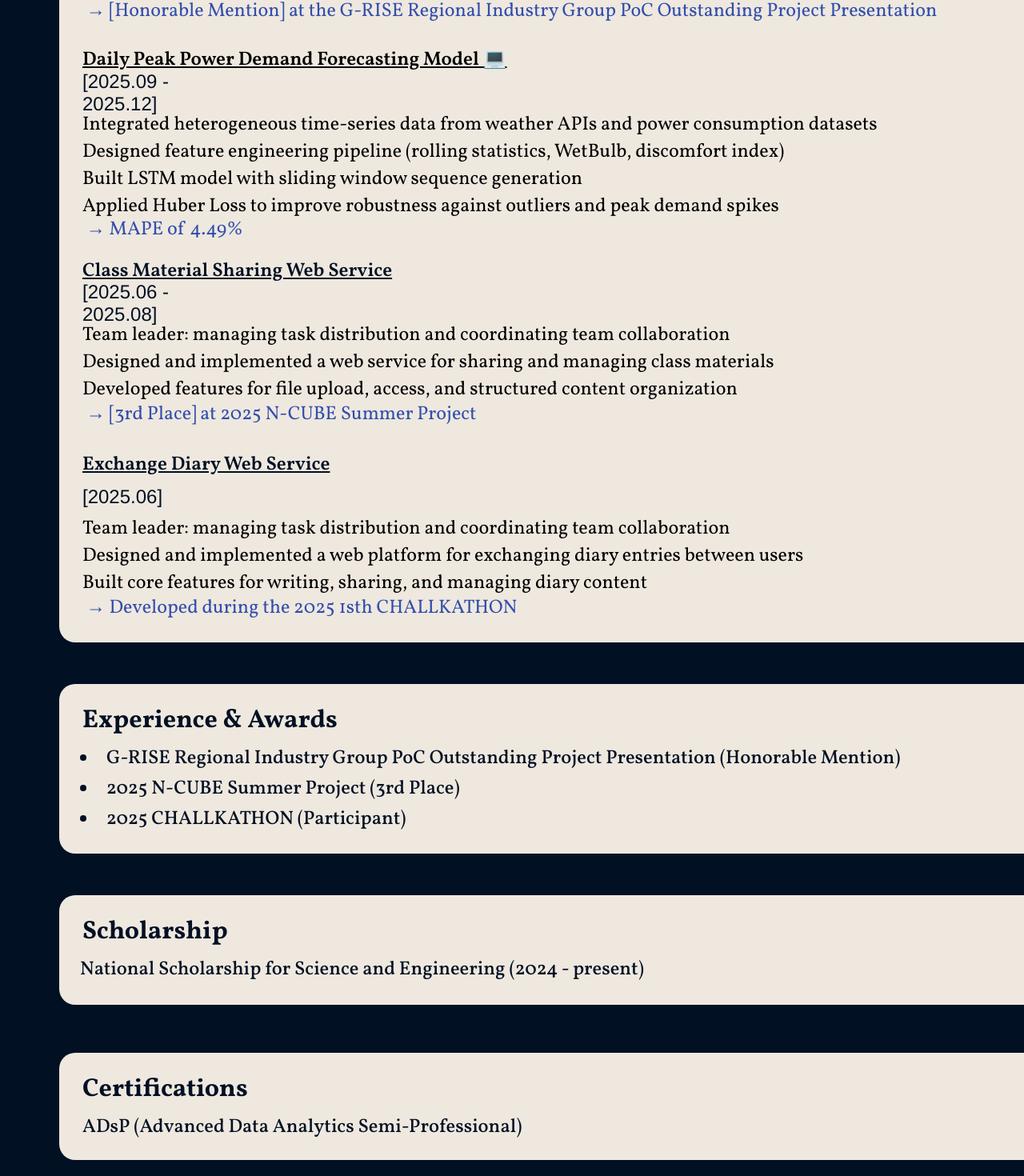
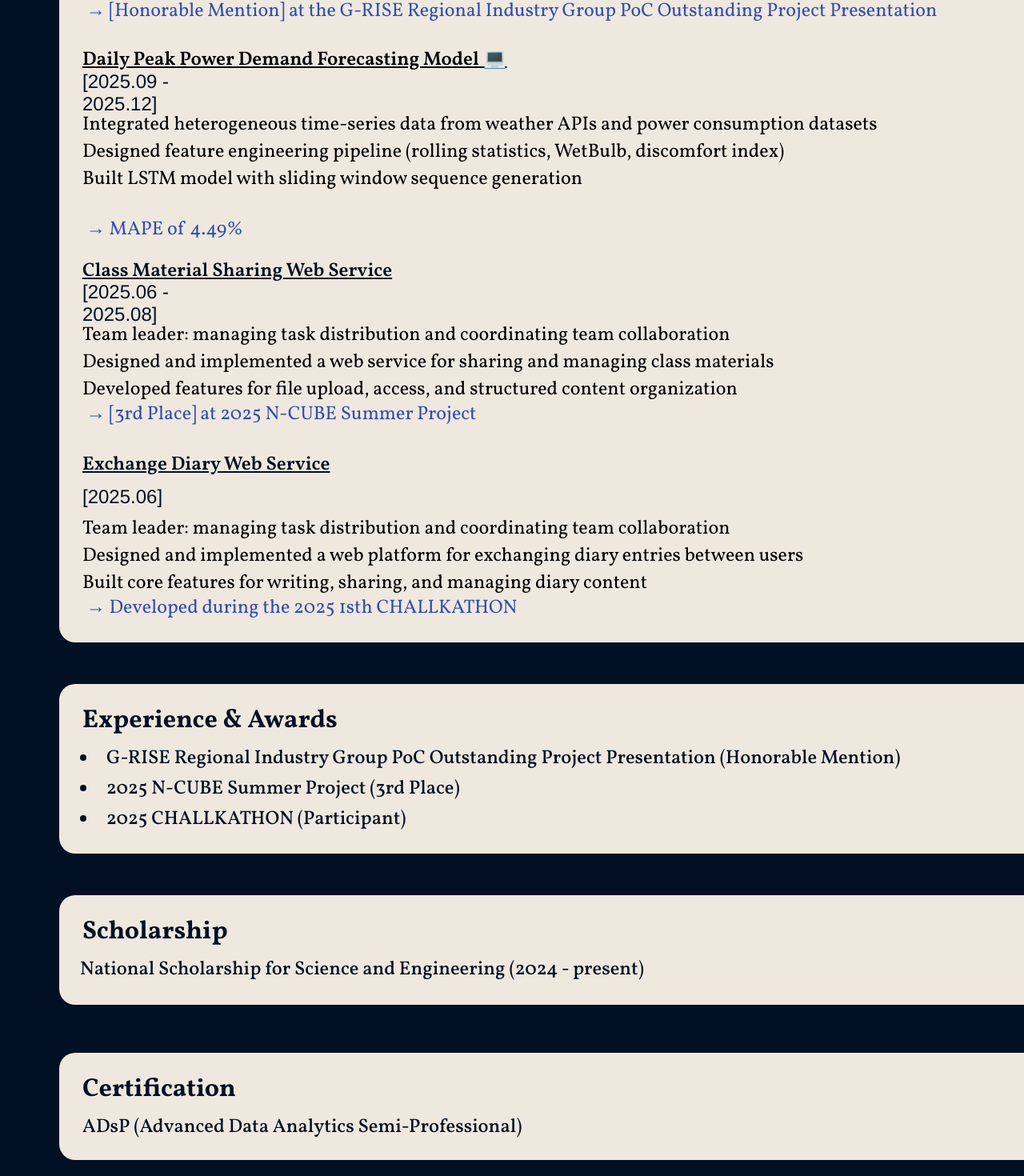
Before and after one commit to SeoJeong-Lee/portfolio-page, a React (Vite) app: page / in a window 1280 px wide. Shown: the part 1069-2539 px from the top of the page at 80% size. Built offline with nearby package versions, Linux system fonts and the light colour scheme; a web font is replaced by a local one.

Commit message:
modify details of projects

```diff
--- a/src/screens/main/sections/certification/certification.tsx
+++ b/src/screens/main/sections/certification/certification.tsx
@@ -8,7 +8,7 @@ export const Certification = (): JSX.Element => {
             <div className="h-[134px] absolute top-0 left-0 w-[1292px] bg-cream rounded-[20px]" />
 
             <div className="absolute top-[23px] left-[29px] h-[45px] flex items-center [font-family:'Vollkorn',Helvetica] font-bold text-[#021024] text-[32px] tracking-[0] leading-[normal]">
-                Certifications
+                Certification
             </div>
 
             <div className="left-[29px] w-[611px] absolute top-[76px] h-[33px] flex">
--- a/src/screens/main/sections/projects/projects.tsx
+++ b/src/screens/main/sections/projects/projects.tsx
@@ -63,8 +63,6 @@ export const Projects = (): JSX.Element => {
                     Designed feature engineering pipeline (rolling statistics, WetBulb, discomfort index)
                     <br />
                     Built LSTM model with sliding window sequence generation
-                    <br />
-                    Applied Huber Loss to improve robustness against outliers and peak demand spikes
                 </p>
             </div>
 
```
